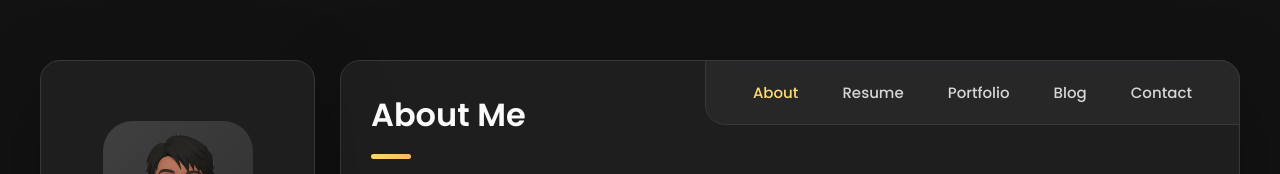
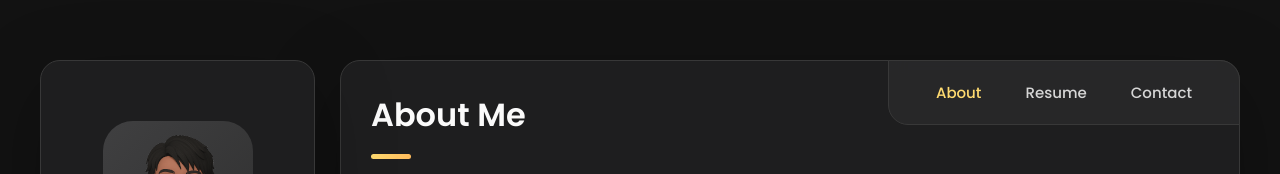
Before and after one commit to machdee1202/vcard-portfolio, a plain HTML site: page index.html in a window 1280 px wide. Shown: the top 174 px of the page. Drawn offline with nearby package versions, Linux system fonts and the light colour scheme.

Commit message:
Add files via upload

```diff
--- a/index.html
+++ b/index.html
@@ -5,12 +5,12 @@
   <meta charset="UTF-8">
   <meta http-equiv="X-UA-Compatible" content="IE=edge">
   <meta name="viewport" content="width=device-width, initial-scale=1.0">
-  <title>vCard - Personal Portfolio</title>
+  <title>vCard - Portfolio</title>
 
   <!--
     - favicon
   -->
-  <link rel="shortcut icon" href="./src/assets/images/logo.ico" type="image/x-icon">
+  <link rel="shortcut icon" href="https://img.icons8.com/?size=100&id=38276&format=png" type="image/x-icon">
 
   <!--
     - custom css link
@@ -178,13 +178,13 @@
             <button class="navbar-link" data-nav-link>Resume</button>
           </li>
 
-          <li class="navbar-item">
+          <!-- <li class="navbar-item">
             <button class="navbar-link" data-nav-link>Portfolio</button>
-          </li>
+          </li> -->
 
-          <li class="navbar-item">
+          <!-- <li class="navbar-item">
             <button class="navbar-link" data-nav-link>Blog</button>
-          </li>
+          </li> -->
 
           <li class="navbar-item">
             <button class="navbar-link" data-nav-link>Contact</button>
@@ -753,7 +753,7 @@
         - #PORTFOLIO
       -->
 
-      <article class="portfolio" data-page="portfolio">
+      <!-- <article class="portfolio" data-page="portfolio">
 
         <header>
           <h2 class="h2 article-title">Portfolio</h2>
@@ -983,7 +983,7 @@
 
         </section>
 
-      </article>
+      </article> -->
 
 
 
@@ -993,7 +993,7 @@
         - #BLOG
       -->
 
-      <article class="blog" data-page="blog">
+      <!-- <article class="blog" data-page="blog">
 
         <header>
           <h2 class="h2 article-title">Blog</h2>
@@ -1175,7 +1175,7 @@
 
         </section>
 
-      </article>
+      </article> -->
 
       <!--
         - #CONTACT
```
